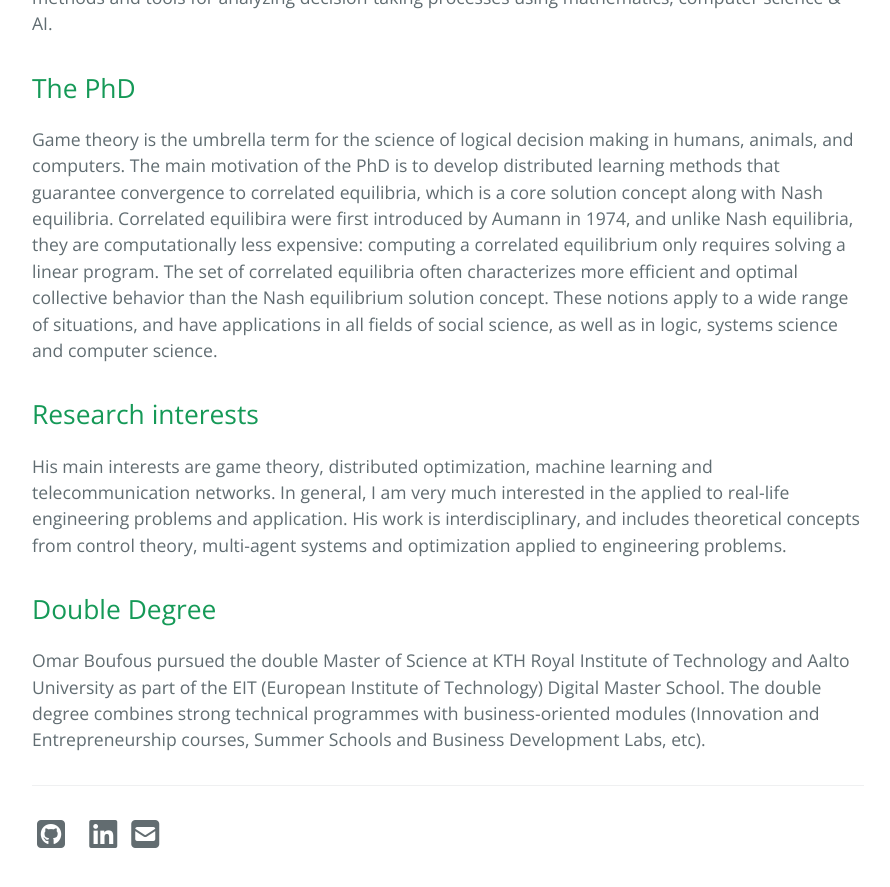
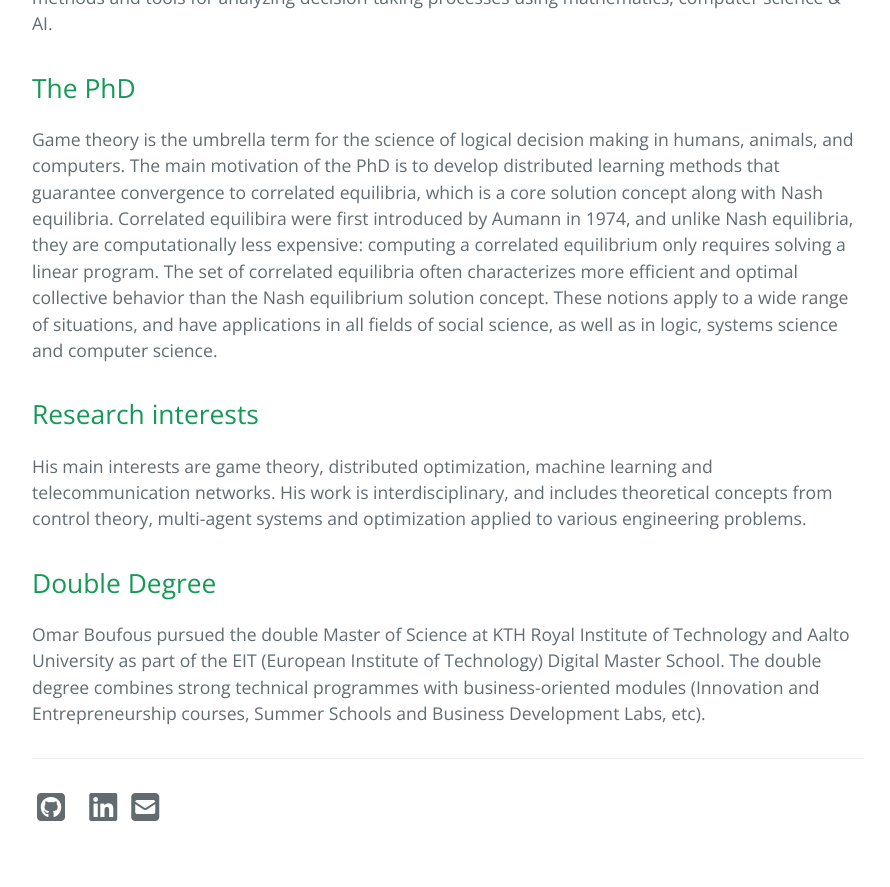
Before and after one commit to thomas-bfs/thomas-bfs.github.io, a Jekyll site: the page built from about.md, in a window 1280 px wide and 900 px high, scrolled down 1364 px. Shown: the top 887 px of the window, without its empty margins (192-1082 px from the left). Built offline with Jekyll 4.4.1, drawn with Linux system fonts in a browser that asks for light colours; nearby versions of some CDN libraries; a style sheet for code colours, icons or effects is not loaded.

Commit message:
Update about.md

```diff
--- a/about.md
+++ b/about.md
@@ -31,8 +31,7 @@ These notions apply to a wide range of situations, and have applications in all
 
 ## Research interests
 
-His main interests are game theory, distributed optimization, machine learning and telecommunication networks. In general, I am very much interested in the applied to real-life engineering problems and application.
-His work is interdisciplinary, and includes theoretical concepts from control theory, multi-agent systems and optimization applied to engineering problems.
+His main interests are game theory, distributed optimization, machine learning and telecommunication networks. His work is interdisciplinary, and includes theoretical concepts from control theory, multi-agent systems and optimization applied to various engineering problems.
 
 
 ## Double Degree
```
